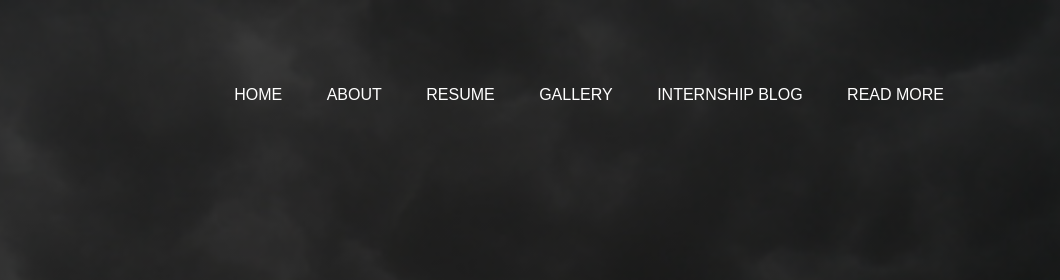
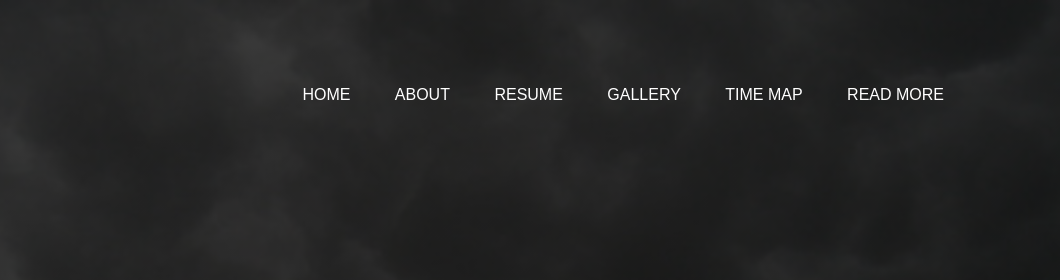
Before and after one commit to DivinexRoyalty/Portfolio, a plain HTML site: page docs/TimeMapper.html in a window 1280 px wide. Shown: the top 280 px of the page, 220-1280 px from the left. Drawn offline with Linux system fonts and the light colour scheme.

Commit message:
Update TimeMapper.html

```diff
--- a/docs/TimeMapper.html
+++ b/docs/TimeMapper.html
@@ -14,7 +14,7 @@
                     <li><a href="about.html">About</a></li>
                     <li><a href="resume.html">Resume</a></li>
                     <li><a href="Gallery.html">Gallery</a></li>
-                    <li><a href="https://docs.google.com/presentation/d/1lXD0i1E2cNsXNX_AJdBT8Z2fxsMPWxDbrYvqYBvtPKw/edit?usp=sharing">Internship Blog</a></li>
+                    <li><a href="http://timemapper.okfnlabs.org/anon/gedoxz-the-history-of-cole#5">Time Map</a></li>
                     <li><a href="https://sites.psu.edu/shaunmassblog/progress-blog/ ">READ MORE</a></li>
                 </ul>
 
```
